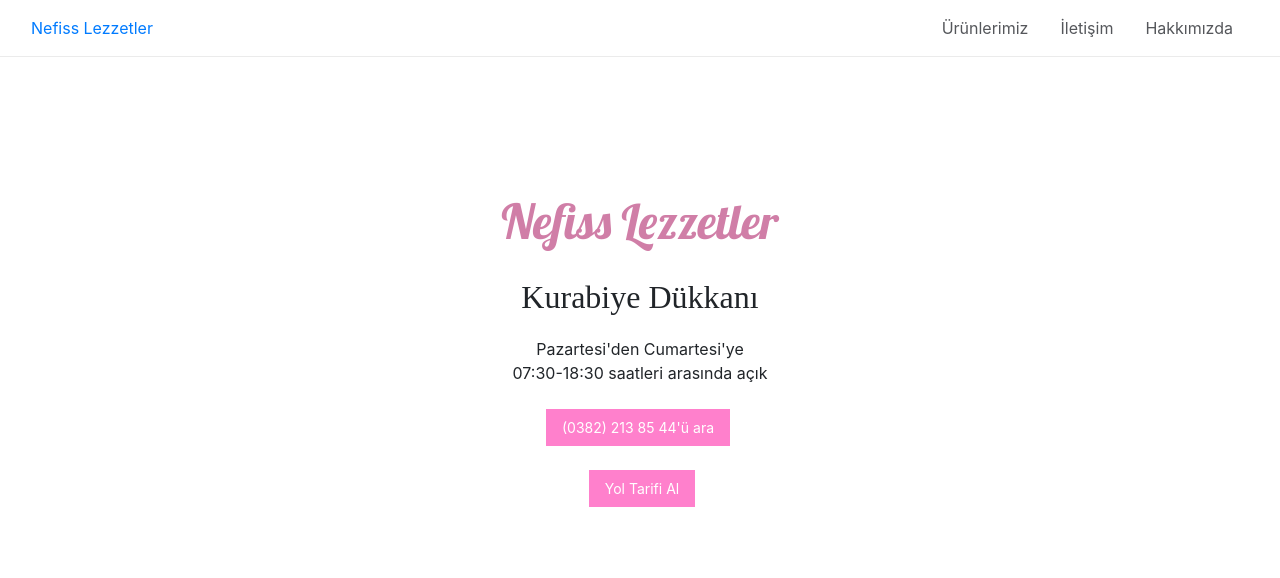
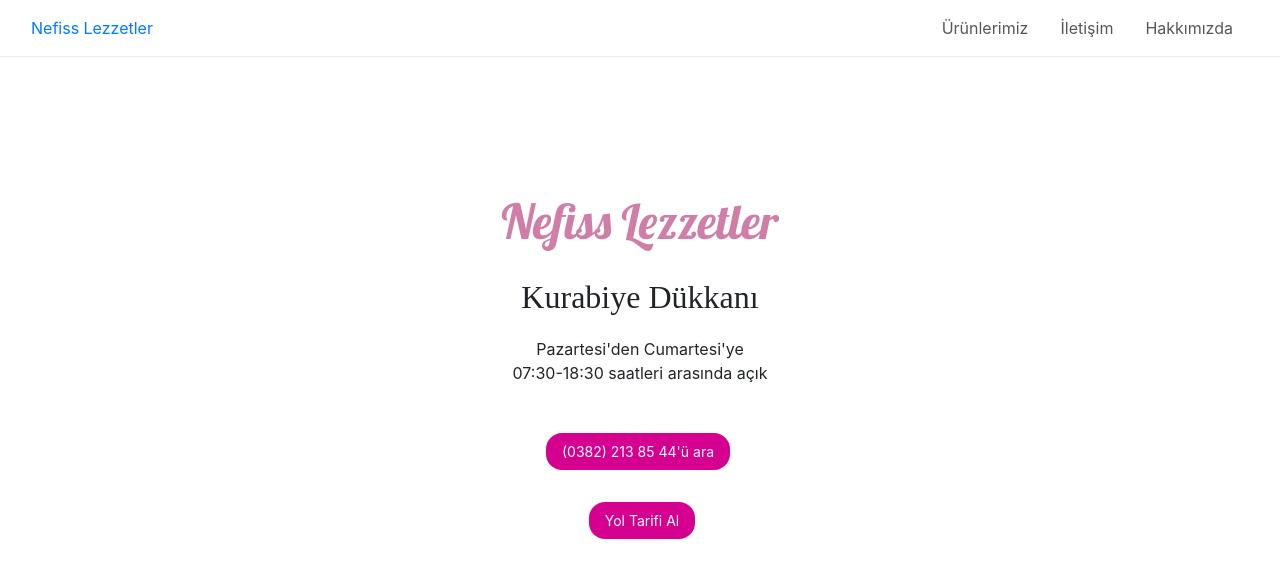
Before and after one commit to HasanTekeli/nefisslezzetlerReact, a React (Create React App) app: page /nefisslezzetlerReact/home in a window 1280 px wide. Shown: the top 578 px of the page. Built offline with nearby package versions, Linux system fonts and the light colour scheme.

Commit message:
some minor style fix

```diff
--- a/src/pages/Home.js
+++ b/src/pages/Home.js
@@ -1,6 +1,7 @@
 import React from 'react';
 import "tachyons"
 import "./Home.css"
+import { Col, Row, Container } from "reactstrap";
 
 const Home = (props) => {
     return (
@@ -10,16 +11,16 @@ const Home = (props) => {
             <p id={"aciklama"}>Pazartesi'den Cumartesi'ye<br/>07:30-18:30 saatleri arasında açık</p>
 
 
-            <div className="mw9 center ph3-ns">
-                <div className="cf ph2-ns">
-                    <div className="fl w-100 w-50-ns pa2">
-                        <a className="f6 link dim ph3 pv2 mb2 dib white bg-pink mr1" target={"_blank"} rel={"noreferrer"} href="tel:+90-382-213-85-44">(0382) 213 85 44'ü ara</a>
-                    </div>
-                    <div className="fl w-100 w-50-ns pa2">
-                        <a className="f6 link dim ph3 pv2 mb2 dib white bg-pink ml1" target={"_blank"} rel={"noreferrer"} href="https://www.google.com/maps/place/Nefiss+Lezzetler/@38.3732628,33.9969428,13z/data=!4m5!3m4!1s0x14d6717fcf0e921b:0xc125ccf38a5df4ee!8m2!3d38.3723388!4d34.0326512">Yol Tarifi Al</a>
-                    </div>
-                </div>
-            </div>
+            <Container>
+                <Row xs={"1"} lg={"1"}>
+                    <Col>
+                        <a className="f6 link dim ph3 pv2 mt4 dib white bg-dark-pink mr1 br4" target={"_blank"} rel={"noreferrer"} href="tel:+90-382-213-85-44">(0382) 213 85 44'ü ara</a>
+                    </Col>
+                    <Col>
+                        <a className="f6 link dim ph3 pv2 mt4 dib white bg-dark-pink ml1 br4" target={"_blank"} rel={"noreferrer"} href="https://www.google.com/maps/place/Nefiss+Lezzetler/@38.3732628,33.9969428,13z/data=!4m5!3m4!1s0x14d6717fcf0e921b:0xc125ccf38a5df4ee!8m2!3d38.3723388!4d34.0326512">Yol Tarifi Al</a>
+                    </Col>
+                </Row>
+            </Container>
         </div>
 
     )
```
